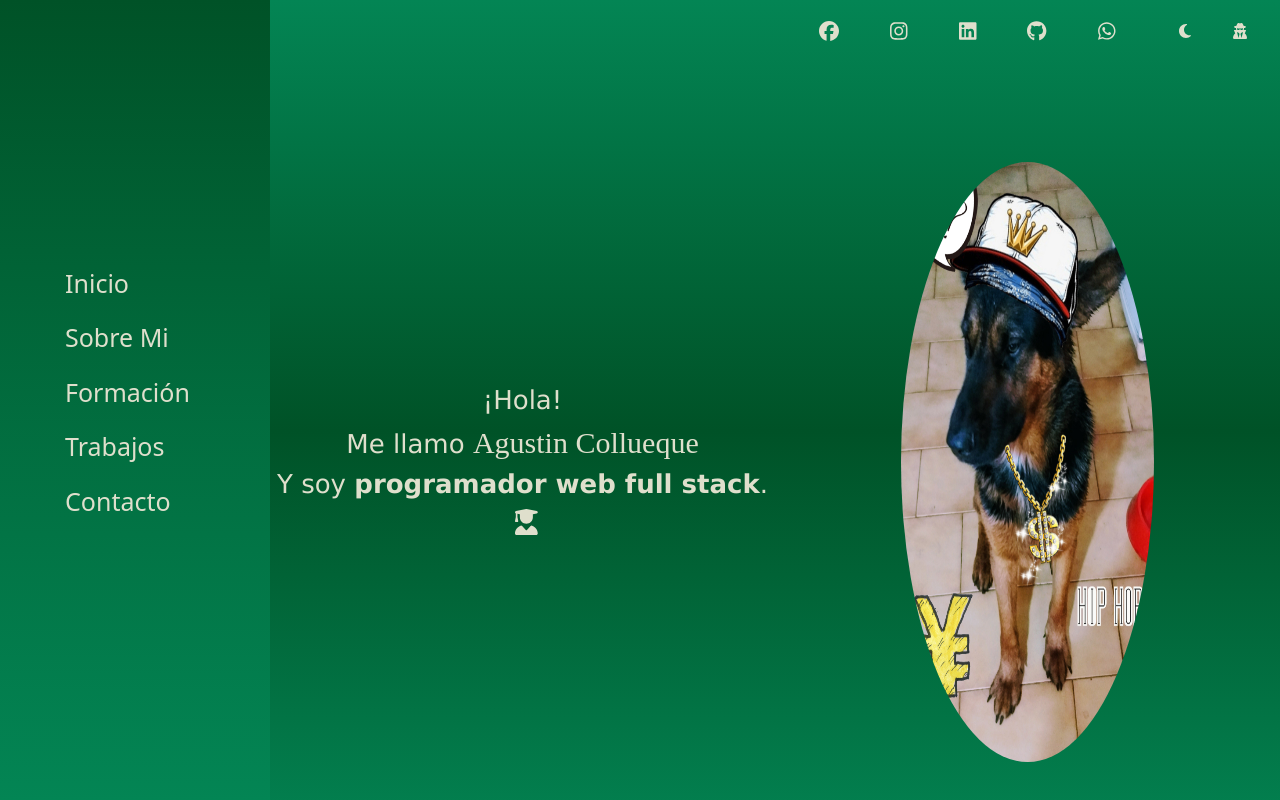
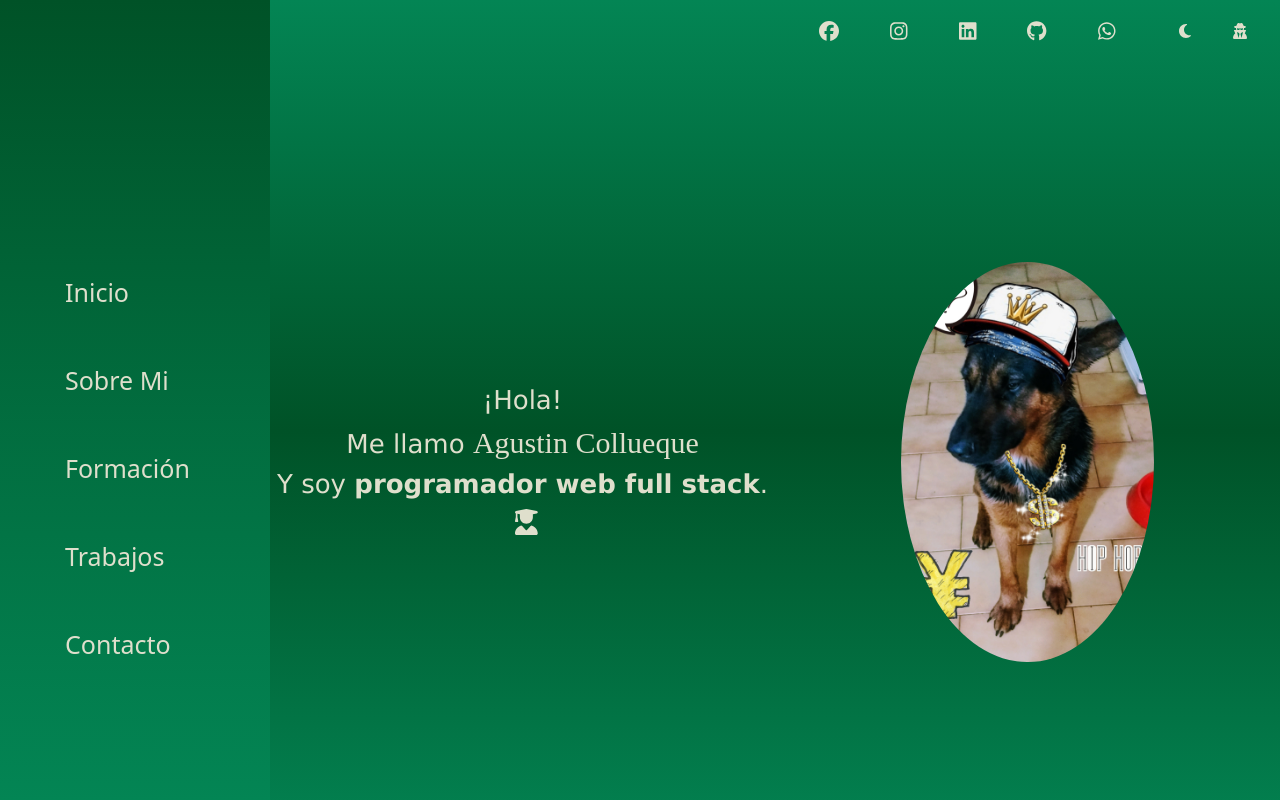
Before and after one commit to LicDeveloperJunior/Proyecto-ARGPROG, an Angular app in the folder Front End/Mi-Portfolio/: page /inicio in a window 1280 px wide. Shown: the top 800 px of the page. Built offline with nearby package versions, Linux system fonts and the light colour scheme; a web font is replaced by a local one.

Commit message:
Se mejoro la barra lateral de navegacion (aside)

```diff
--- a/Front End/Mi-Portfolio/src/app/componentes/barra-lat-nav/barra-lat-nav.component.less
+++ b/Front End/Mi-Portfolio/src/app/componentes/barra-lat-nav/barra-lat-nav.component.less
@@ -28,7 +28,11 @@
 
     .nav-tabs {
       border-bottom: none;
-      --bs-nav-tabs-link-active-bg: var(--colorDebil);
+      height: 40%;
+
+      .nav-item {
+        margin: 20% 0;
+      }
     }
 
     a {
@@ -52,6 +56,7 @@
   position: absolute;
   top: 50%;
   width: 50px;
+  opacity: 0.5;
 }
 
 .openbtn:hover {
--- a/Front End/Mi-Portfolio/src/app/componentes/inicio/inicio.component.html
+++ b/Front End/Mi-Portfolio/src/app/componentes/inicio/inicio.component.html
@@ -6,6 +6,6 @@
     </p>
   </div>
   <div class="img h-100 w-100 d-none d-md-flex align-items-center justify-content-center">
-    <img src="assets/SISIRIUS.jpg" alt="#img-mi-perfil" class="w-50 h-75 rounded-circle">
+    <img src="assets/SISIRIUS.jpg" alt="#img-mi-perfil" class="w-50 h-50 rounded-circle">
   </div>
 </div>
```
